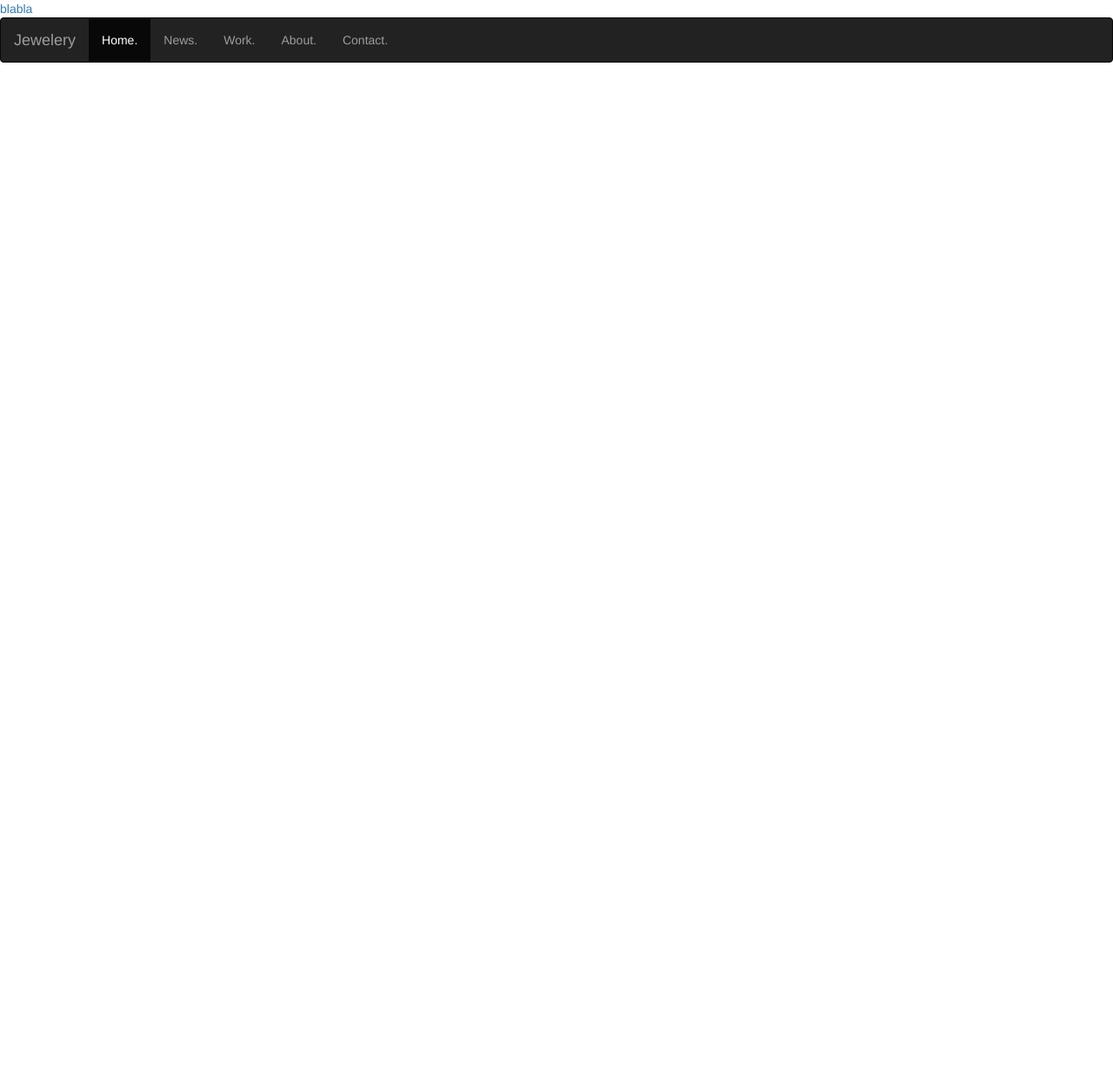
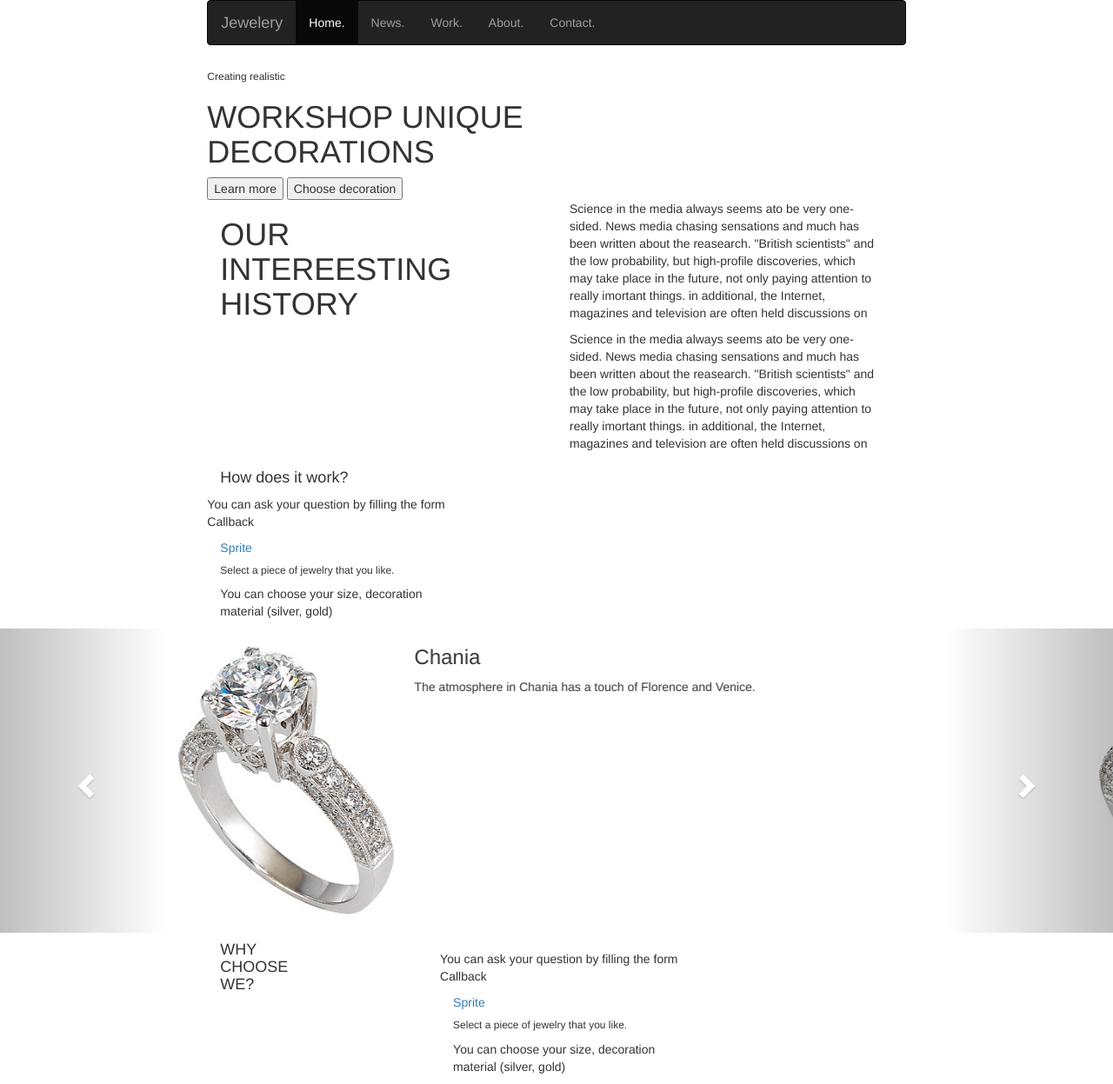
Before and after one commit to Deireadth/Jewel2, a plain HTML site: page index.HTML in a window 1280 px wide. Shown: the whole page at 87% size. Before the commit the page ends 800 px from the top, so only its background shows below. Drawn offline with nearby package versions, Linux system fonts and the light colour scheme; files that its build step writes are made by us from their sources.

Commit message:
html elements

```diff
--- a/index.HTML
+++ b/index.HTML
@@ -15,7 +15,8 @@
         <script src="https://maxcdn.bootstrapcdn.com/bootstrap/3.3.7/js/bootstrap.min.js"></script>
     </head>
     <body>
-        <a>blabla</a>
+        <div class="tlo tlo1 container-fluid">
+            <div class="col-md-8 col-md-offset-2">
                 <nav class="navbar navbar-inverse">
                     <div class="container-fluid">
                         <div class="navbar-header">
@@ -39,5 +40,91 @@
                         </div>
                     </div>
                 </nav>
+            </div>
+            <div class="col-md-8 col-md-offset-2">
+                <h6>Creating realistic</h6>
+                <h1>WORKSHOP UNIQUE <br />DECORATIONS</h1>
+                <button class="learnMore">Learn more</button>
+                <button class="choDeco">Choose decoration</button>
+            </div>
+        </div> <!--tlo1-->
+        <div class="tlo tlo2 container-fluid">
+            <div class="row col-md-4 col-md-offset-2">
+                <h1 class="col-md-6 history">OUR INTEREESTING HISTORY</h1>
+            </div>
+            <div class="col-md-4">
+                <p class="col-md-12">Science in the media always seems ato be very one-sided. News media chasing sensations and much has been written about the reasearch. "British scientists" and the low probability, but high-profile discoveries, which may take place in the future, not only paying attention to really imortant things. in additional, the Internet, magazines and television are often held discussions on</p>
+                <p class="col-md-12">Science in the media always seems ato be very one-sided. News media chasing sensations and much has been written about the reasearch. "British scientists" and the low probability, but high-profile discoveries, which may take place in the future, not only paying attention to really imortant things. in additional, the Internet, magazines and television are often held discussions on</p>
+            </div>
+        </div> <!--tlo2-->
+        <div class="tlo tlo2 container-fluid">
+            <div class="col-md-8 col-md-offset-2">
+                <h4 class="col-md-12">How does it work?</h4>
+                <img />
+                <p>You can ask your question by filling the form<br />Callback</p>
+                <div class="col-md-4">
+                    <a>Sprite</a>
+                    <h6>Select a piece of jewelry that you like.</h6>
+                    <p>You can choose your size, decoration material (silver, gold)</p>
+                </div>
+
+            </div>
+        </div> <!--tlo3-->
+        <!--<div class="tlo tlo4 container-fluid"> -->
+
+                <div id="myCarousel" class="carousel slide" data-ride="carousel">
+                    <!-- Indicators -->
+                    <ol class="carousel-indicators">
+                        <li data-target="#myCarousel" data-slide-to="0" class="active"></li>
+                        <li data-target="#myCarousel" data-slide-to="1"></li>
+                    </ol>
+
+                    <!-- Wrapper for slides -->
+                    <div class="carousel-inner" role="listbox">
+
+                        <div class="item active">
+                            <div class="col-md-3 col-md-offset-2">
+                                <img src="assets/product_img.png" alt="Mercury" width="350" height="350">
+                            </div>
+                            <div class="col-md-5">
+                                <h3>Chania</h3>
+                                <p>The atmosphere in Chania has a touch of Florence and Venice.</p>
+                            </div>
+                        </div>
+
+                        <div class="item">
+                            <img src="assets/product_img.png" alt="To Samo" width="400" height="400">
+                            <div class="carousel-caption">
+                                <h3>Chania</h3>
+                                <p>The atmosphere in Chania has a touch of Florence and Venice.</p>
+                            </div>
+                        </div>
+                    </div>
+
+                    <!-- Left and right controls -->
+                    <a class="left carousel-control" href="#myCarousel" role="button" data-slide="prev">
+                        <span class="glyphicon glyphicon-chevron-left" aria-hidden="true"></span>
+                        <span class="sr-only">Previous</span>
+                    </a>
+                    <a class="right carousel-control" href="#myCarousel" role="button" data-slide="next">
+                        <span class="glyphicon glyphicon-chevron-right" aria-hidden="true"></span>
+                        <span class="sr-only">Next</span>
+                    </a>
+                </div>
+
+        <!--</div> tlo4-->
+        <div class="tlo tlo2 container-fluid">
+            <div class="col-md-8 col-md-offset-2">
+                <h4 class="col-md-4">WHY<br />CHOOSE<br />WE?</h4>
+                <img />
+                <p>You can ask your question by filling the form<br />Callback</p>
+                <div class="col-md-4">
+                    <a>Sprite</a>
+                    <h6>Select a piece of jewelry that you like.</h6>
+                    <p>You can choose your size, decoration material (silver, gold)</p>
+                </div>
+
+            </div>
+        </div> <!--tlo5-->
 </body>
 </html>
```
Lines whose indentation alone changed are shown as unchanged.
